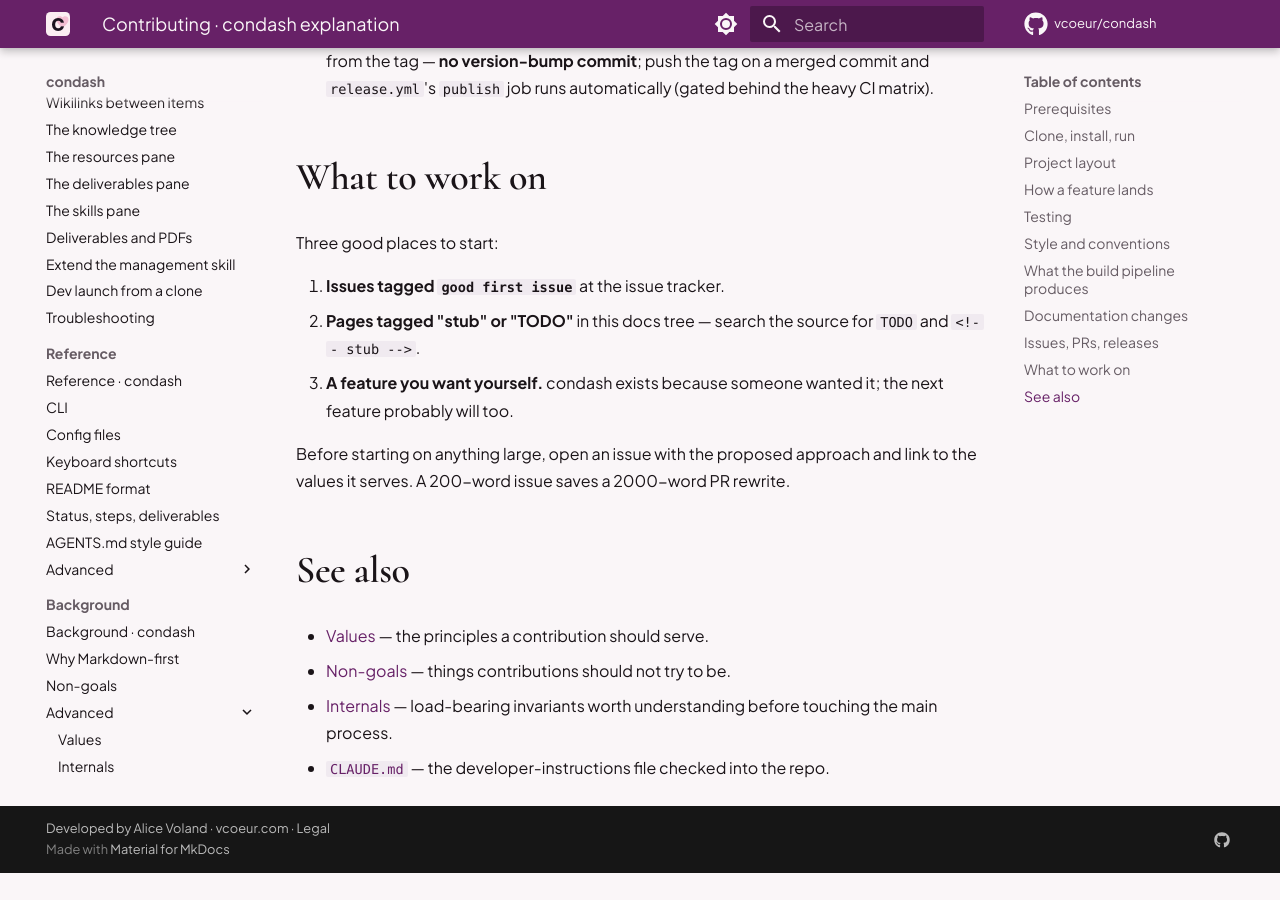
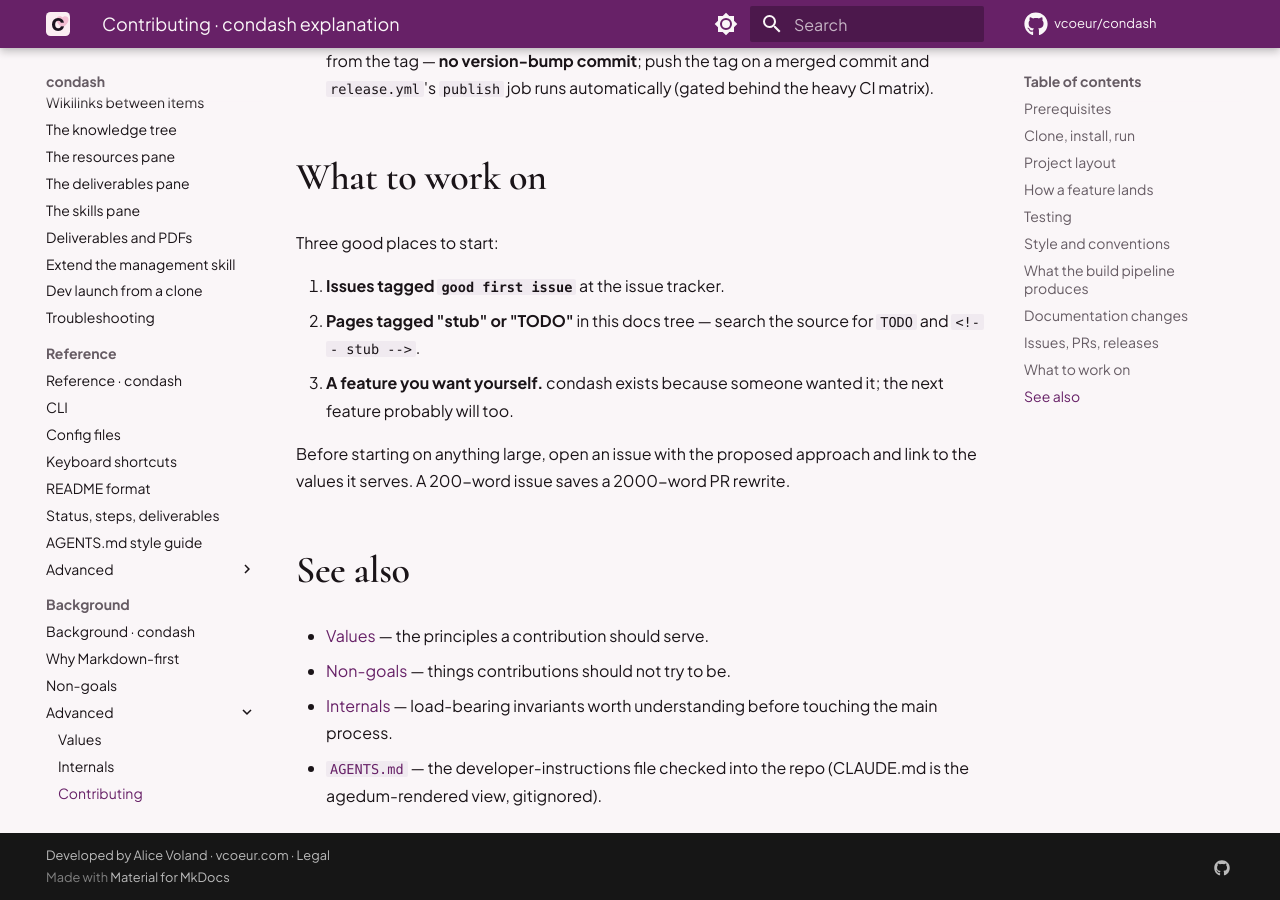
Before and after one commit to vcoeur/condash, an MkDocs documentation site: the page built from docs/explanation/contributing.md, in a window 1280 px wide and 900 px high, scrolled down 5519 px. Built offline with MkDocs 1.6.1 and Material for MkDocs 9.7.7, drawn with Linux system fonts in a browser that asks for light colours; comment, search, counter and statistics services are not loaded; before the commit the page ends 6392 px from its top, so only the background shows below that; some of the changed text lies outside the part shown.

Commit message:
Adopt AGENTS.md as condash's own canonical agent file
condash preaches AGENTS.md-is-canonical / CLAUDE.md-is-a-virtual-render; now it dogfoods it. Rename the root CLAUDE.md to AGENTS.md, gitignore the rendered CLAUDE.md, fix the H1, and repoint the own-file references (contributing.md links, env.md dev-port note, path.ts and projects-maintenance.ts comments, the stale conception-init.ts template comment). Product-feature references that read real-world CLAUDE.md files (watcher, cross-repo audit) and accurate 'CLAUDE.md is compiled from AGENTS.md' descriptions are left as-is.

```diff
--- a/docs/explanation/contributing.md
+++ b/docs/explanation/contributing.md
@@ -38,7 +38,7 @@
 - `vite` serves the renderer at `localhost:5600`. Hot module reload works for the renderer.
 - `electron` opens a single `BrowserWindow` against the dev URL. Main / preload changes restart on the next launch (`Ctrl+R` on the dev window).
 
-If port 5600 is in use, `make kill` frees it. Add or change ports? See the dev-port checklist in [`CLAUDE.md`](https://github.com/vcoeur/condash/blob/main/CLAUDE.md).
+If port 5600 is in use, `make kill` frees it. Add or change ports? See the dev-port checklist in [`AGENTS.md`](https://github.com/vcoeur/condash/blob/main/AGENTS.md).
 
 ## Project layout
 
@@ -95,7 +95,7 @@
 ## Style and conventions
 
 - **`make format`** runs Prettier across `src/`. Run it before every commit. CI fails on unformatted code.
-- **No comments unless the *why* is non-obvious.** Names already say *what*. See [`CLAUDE.md`](https://github.com/vcoeur/condash/blob/main/CLAUDE.md) for the longer version.
+- **No comments unless the *why* is non-obvious.** Names already say *what*. See [`AGENTS.md`](https://github.com/vcoeur/condash/blob/main/AGENTS.md) for the longer version.
 - **Don't add features beyond what the task requires.** Bug fixes don't need surrounding cleanup. Three similar lines beats a premature abstraction.
 - **Small commits, descriptive subjects.** Imperative mood, ≤72 characters.
 - **One PR per logical change.** A 30-line PR with one review cycle ships faster than a 300-line PR that needs three.
@@ -157,4 +157,4 @@
 - [Values](values.md) — the principles a contribution should serve.
 - [Non-goals](non-goals.md) — things contributions should not try to be.
 - [Internals](internals.md) — load-bearing invariants worth understanding before touching the main process.
-- [`CLAUDE.md`](https://github.com/vcoeur/condash/blob/main/CLAUDE.md) — the developer-instructions file checked into the repo.
+- [`AGENTS.md`](https://github.com/vcoeur/condash/blob/main/AGENTS.md) — the developer-instructions file checked into the repo (CLAUDE.md is the agedum-rendered view, gitignored).
```
Also changed, not shown: AGENTS.md (renamed from CLAUDE.md, +1 -1 lines), docs/reference/env.md (+1 -1 lines), 4 other files.
